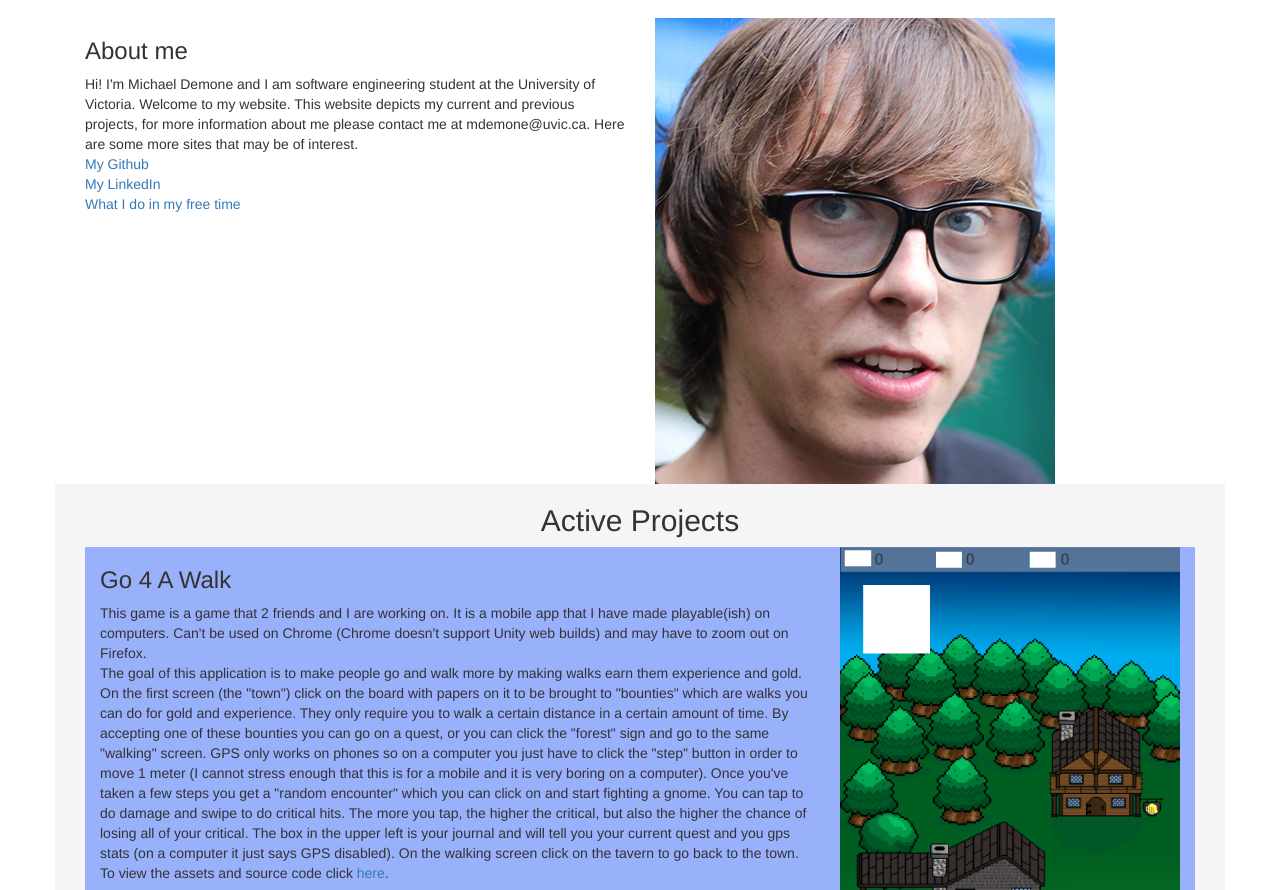
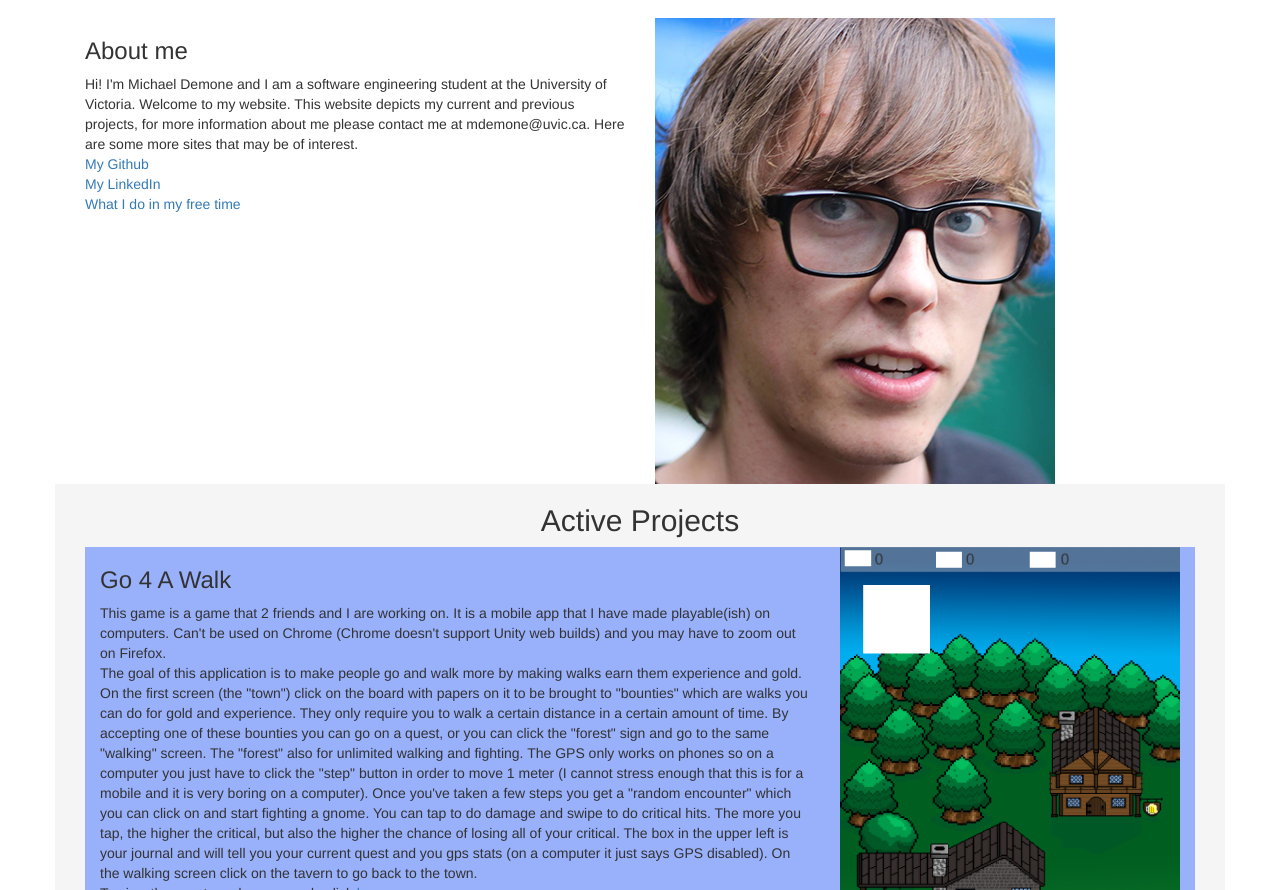
Before and after one commit to MichaelDemone/PersonalWebsite, a plain HTML site: page public/index.html in a window 1280 px wide. Shown: the part 54-944 px from the top of the page. Drawn offline with nearby package versions, Linux system fonts and the light colour scheme.

Commit message:
Editting spelling and grammar, also fixed Sandbox

```diff
--- a/public/index.html
+++ b/public/index.html
@@ -81,7 +81,7 @@
                         <h3>About me</h3>
 
                         <p>
-                            Hi! I'm Michael Demone and I am software engineering student at the University of Victoria. Welcome to my website.  This website depicts my current and previous projects, for more information about me please contact me at mdemone@uvic.ca. Here are some more sites that may be of interest.
+                            Hi! I'm Michael Demone and I am a software engineering student at the University of Victoria. Welcome to my website.  This website depicts my current and previous projects, for more information about me please contact me at mdemone@uvic.ca. Here are some more sites that may be of interest.
                             <br>
                             <a href="https://github.com/MichaelDemone">My Github</a><br>
                             <a href="https://www.linkedin.com/in/michael-demone-154839a8">My LinkedIn</a><br>
@@ -110,9 +110,9 @@
 
                             <h3>Go 4 A Walk</h3>
 
-                            <p>This game is a game that 2 friends and I are working on. It is a mobile app that I have made playable(ish) on computers. Can't be used on Chrome (Chrome doesn't support Unity web builds) and may have to zoom out on Firefox.
+                            <p>This game is a game that 2 friends and I are working on. It is a mobile app that I have made playable(ish) on computers. Can't be used on Chrome (Chrome doesn't support Unity web builds) and you may have to zoom out on Firefox.
                             <br>
-                            The goal of this application is to make people go and walk more by making walks earn them experience and gold. On the first screen (the "town") click on the board with papers on it to be brought to "bounties" which are walks you can do for gold and experience. They only require you to walk a certain distance in a certain amount of time. By accepting one of these bounties you can go on a quest, or you can click the "forest" sign and go to the same "walking" screen. GPS only works on phones so on a computer you just have to click the "step" button in order to move 1 meter (I cannot stress enough that this is for a mobile and it is very boring on a computer). Once you've taken a few steps you get a "random encounter" which you can click on and start fighting a gnome. You can tap to do damage and swipe to do critical hits. The more you tap, the higher the critical, but also the higher the chance of losing all of your critical. The box in the upper left is your journal and will tell you your current quest and you gps stats (on a computer it just says GPS disabled). On the walking screen click on the tavern to go back to the town.
+                            The goal of this application is to make people go and walk more by making walks earn them experience and gold. On the first screen (the "town") click on the board with papers on it to be brought to "bounties" which are walks you can do for gold and experience. They only require you to walk a certain distance in a certain amount of time. By accepting one of these bounties you can go on a quest, or you can click the "forest" sign and go to the same "walking" screen. The "forest" also for unlimited walking and fighting. The GPS only works on phones so on a computer you just have to click the "step" button in order to move 1 meter (I cannot stress enough that this is for a mobile and it is very boring on a computer). Once you've taken a few steps you get a "random encounter" which you can click on and start fighting a gnome. You can tap to do damage and swipe to do critical hits. The more you tap, the higher the critical, but also the higher the chance of losing all of your critical. The box in the upper left is your journal and will tell you your current quest and you gps stats (on a computer it just says GPS disabled). On the walking screen click on the tavern to go back to the town.
                             <br>
                             To view the assets and source code click <a href="https://github.com/Mechware/Go4AWalk">here</a>.
                             </p>
```
Also changed, not shown: public/Projects/Sandbox/Release/UnityLoader.js, 2 other files.
